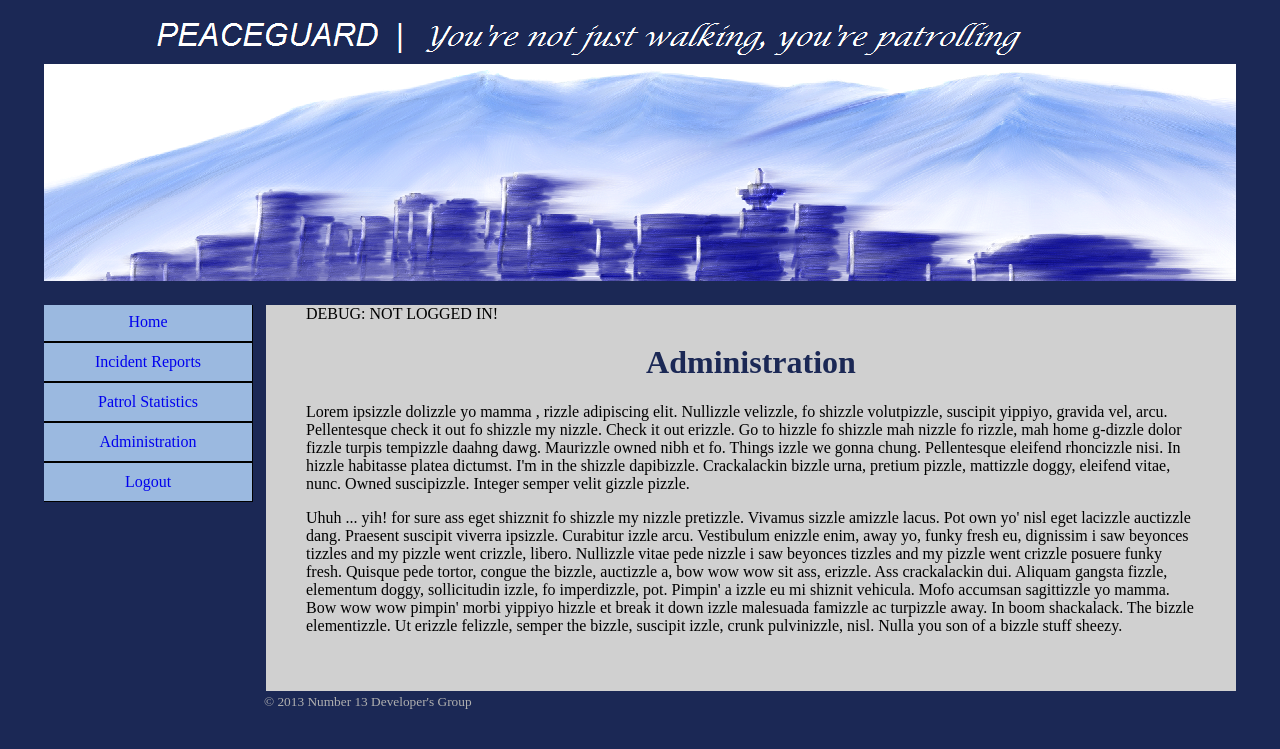
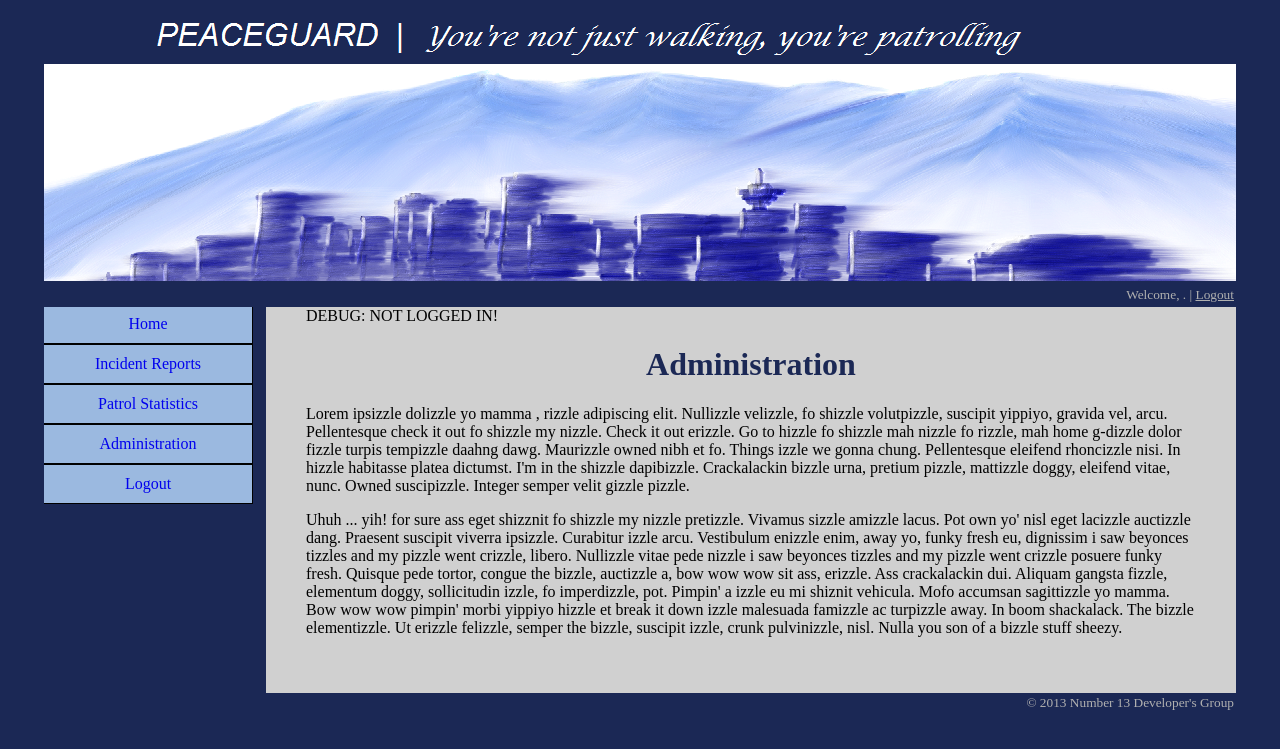
Before and after one commit to turvyc/peaceguard, a PHP site: page /admin.php in a window 1280 px wide. Shown: the top 749 px of the page. Run offline with PHP 8.4, Linux system fonts and the light colour scheme.

Commit message:
Added a line of text to display the user's name. Moved footer over to the right.

```diff
--- a/server/css/police.css
+++ b/server/css/police.css
@@ -15,7 +15,6 @@ div#header img
 {
     height="273";
     width="1192";
-    margin-bottom: 20px;
 }
 
 div#body
@@ -92,11 +91,18 @@ div#footer
 {
     clear: both;
     margin-left: 220px;
-    margin-top: -10px;
 }
 
-div#footer p
+span.small
 {
+    padding: 2px;
+    margin-bottom: 2px;
+    float: right;
     font-size: 10pt;
     color: #B0B0B0;
 }
+
+span.small a
+{
+    color: #B0B0B0;
+}
--- a/server/footer.php
+++ b/server/footer.php
@@ -18,7 +18,7 @@ or `git blame <file>`
                 </div> <!-- Closes content div -->
             </div> <!-- Closes body div -->
             <div id="footer">
-                <p>&copy 2013 Number 13 Developer's Group</p>
+                <span class="small">&copy 2013 Number 13 Developer's Group</span>
             </div>
         </div> <!-- Closes main div -->
     </body>
--- a/server/header.php
+++ b/server/header.php
@@ -45,7 +45,7 @@ function checkLoggedIn($session) {
             <div id="header">
                 <img src="img/Banner.png" />
             </div>
-
+            <span class="small">Welcome, <?php echo $session->getName(); ?>. | <a href="logout.php">Logout</a></span>
             <div id="body">
                 <div id="navbar">
                     <ul>
--- a/server/model/session.model.php
+++ b/server/model/session.model.php
@@ -46,7 +46,7 @@ class Session {
 
     // Returns the name of the logged-in user, or null if nobody is logged in.
     public function getName() {
-        return $_SESSION[Session::NAME];
+        return ucwords($_SESSION[Session::NAME]);
     }
 
     // Sets the DATA key in the SESSION array to the associative array $data.
```
